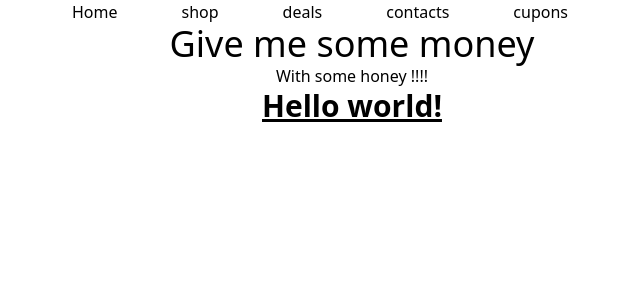
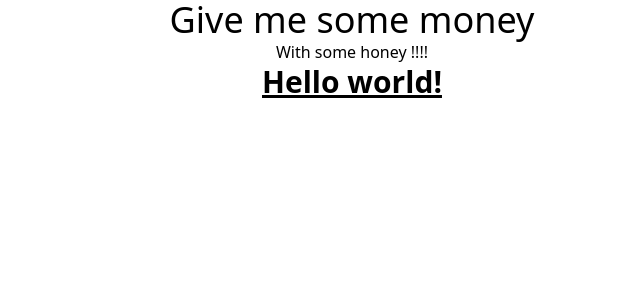
Before and after one commit to capmahin/tailwind-pricing-club, a React (Create React App) app: page / in a window 1280 px wide. Shown: the top 300 px of the page, without its empty margins (288-928 px from the left). Built offline with nearby package versions, Linux system fonts and the light colour scheme.

Commit message:
add top menu

```diff
--- a/src/components/Navbar/NavBar.js
+++ b/src/components/Navbar/NavBar.js
@@ -16,7 +16,11 @@ const NavBar = () => {
       <div onClick={() => setOpen(!open)} className="w-6 h-6 md:hidden">
         {open ? <XIcon></XIcon> : <MenuIcon></MenuIcon>}
       </div>
-      <ul className="md:flex justify-center">
+      <ul
+        className={`md:flex justify-center absolute ${
+          open ? "top-6" : "top-[-120px]"
+        }`}
+      >
         {routes.map((route) => (
           <Link key={route.id} route={route}></Link>
         ))}
```
